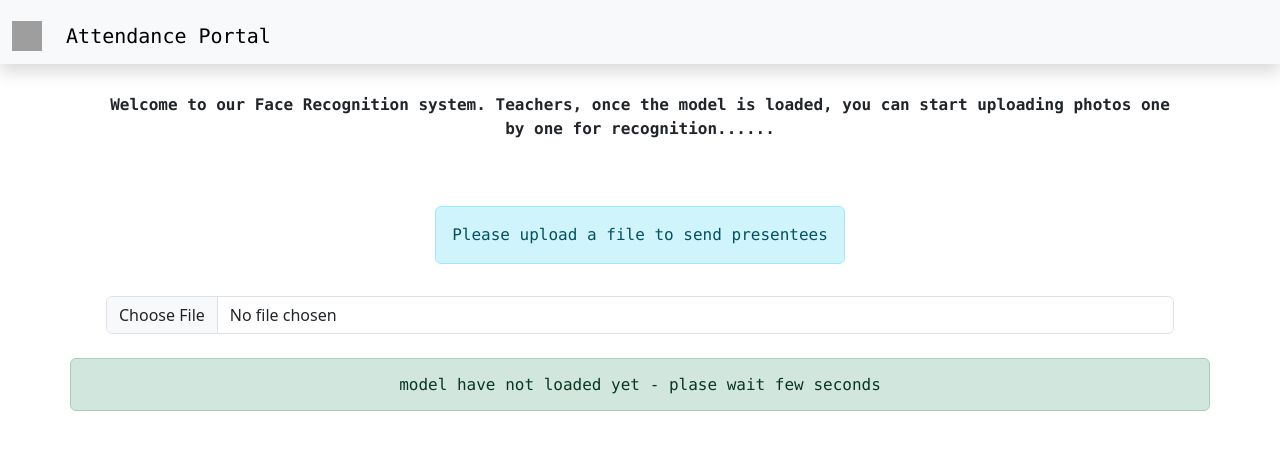
After one commit to Senthilsk10/face_Recognition, a Django app: page /staffs/model_page/ in a window 1280 px wide. The commit adds this page. Shown: the top 450 px of the page. Run offline with Django 5.2, Linux system fonts and the light colour scheme; the visitor is signed in with stand-in values (Sample User, id 1); some libraries are stand-ins or nearby versions; grey boxes are pictures that could not be loaded.

Commit message:
packed up
everything working fine and did our best may be work on adding more featers to it.

```diff
--- a/face_recognition_app/face_recognition_app/settings.py
+++ b/face_recognition_app/face_recognition_app/settings.py
@@ -126,10 +126,13 @@ USE_TZ = True
 # https://docs.djangoproject.com/en/5.0/howto/static-files/
 
 STATIC_URL = 'static/'
+STATIC_ROOT = os.path.join(BASE_DIR, 'static')
 
 # Default primary key field type
 # https://docs.djangoproject.com/en/5.0/ref/settings/#default-auto-field
 
 DEFAULT_AUTO_FIELD = 'django.db.models.BigAutoField'
 
+
+
 LOGIN_REDIRECT_URL = '/staffs/home'
--- a/face_recognition_app/staff/urls.py
+++ b/face_recognition_app/staff/urls.py
@@ -1,9 +1,11 @@
 from django.urls import path
-from .views import Base_view,LoginView,create_Session,session_view,get_result
+from .views import Base_view,LoginView,create_Session,session_view,get_result,model_page
+
 urlpatterns = [
     path('login',LoginView.as_view(),name='login'),
     path('home',Base_view.as_view(),name="home"),
     path('create_session',create_Session,name="create_Session"),
     path('view_session/<str:pk>',session_view,name='session_view'),
-    path('get_result/',get_result,name="get_result")
+    path('get_result/',get_result,name="get_result"),
+    path('model_page/',model_page,name="model_Page"),
 ]
--- a/face_recognition_app/staff/views.py
+++ b/face_recognition_app/staff/views.py
@@ -7,25 +7,29 @@ from django.contrib.auth.models import User
 from .models import Session,Record
 from django.views.decorators.csrf import csrf_exempt
 import json
+from django.contrib.auth.decorators import login_required
+from django.utils.decorators import method_decorator
+
 
 class UserLogin(LoginView):
     success_url = reverse_lazy("home")
 
 
 class Base_view(View):
+    @method_decorator(login_required)
     def get(self,request):
         sessions = Session.objects.all()
         template_name = 'welcome.html'
         return render(request,template_name,{"sessions":sessions})
 
-
+@login_required
 def login_redirector(request,*args,**kwargs):
     if request.user.is_authenticated:
         return redirect('home')
     else:
         return redirect('login')
 
-
+@login_required
 def create_Session(request,*args,**kwargs):
     if request.method == "GET":
         return render(request,'sessionform.html')
@@ -40,7 +44,7 @@ def create_Session(request,*args,**kwargs):
         return redirect('home')
 
 
-
+@method_decorator(login_required)
 def session_view(request,*args,**kwargs):
     key = kwargs.get('pk')
 
@@ -51,7 +55,7 @@ def session_view(request,*args,**kwargs):
 
 
 @csrf_exempt
-
+@login_required
 def get_result(request):
     if request.method == 'POST':
         try:
@@ -74,3 +78,9 @@ def get_result(request):
             return JsonResponse({'error': 'Invalid JSON data'}, status=400)
     else:
         return JsonResponse({'error': 'Method not allowed'}, status=405)
+
+
+@login_required
+def model_page(request,*args,**kwargs):
+
+    return render(request,'main.html')
--- a/face_recognition_app/templates/base.html
+++ b/face_recognition_app/templates/base.html
@@ -22,8 +22,8 @@
 
     <nav class="navbar  navbar-light bg-light mb-2 shadow fixed-top">
         <div class = "container-fluid mt-2">
-            <a class="navbar-brand font-weight-bolder" href="#">
-            <img src="https://upload.wikimedia.org/wikipedia/en/2/2a/Annamalai_University_logo.png" width="30" height="30" class="d-inline-block align-top " alt="">&nbsp;&nbsp;&nbsp;&nbsp;Attendance Portal
+            <a class="navbar-brand font-weight-bolder font-monospace" href="#">
+            <img src="https://upload.wikimedia.org/wikipedia/en/2/2a/Annamalai_University_logo.png" width="30" height="30" class="d-inline-block align-top " alt="">&nbsp;&nbsp;Attendance Portal
             </a>
             {% block login %} {% endblock %}
         </div>
--- /dev/null
+++ b/face_recognition_app/templates/main.html
@@ -0,0 +1,27 @@
+{% extends 'base.html' %}
+
+{% block jsscript %}
+<script defer src="https://cdn.rawgit.com/Senthilsk10/face-api-web/main/face-api.min.js"></script>
+  <script defer src="https://cdn.rawgit.com/Senthilsk10/face-api-web/main/script.js"></script>
+{% endblock %}
+{% block content %}
+  <div class="container-fluid ">
+    <div class="container mt-1">
+      <p class = "text-center fw-bolder alert alert-white font-monospace text-dark">
+        Welcome to our Face Recognition system. Teachers, once the model is loaded, you can start uploading photos one by one for recognition......
+      </p>
+    </div>
+    <div class="container">
+      <div class="p-4 text-center mt-4">
+        <label class="form-label alert alert-info font-monospace">Please upload a file to send presentees</label>
+        <input class="form-control mt-3" type="file" id="imageUpload">
+      </div>
+      <div class="row text-center" >
+        <h6 class = "alert alert-success font-monospace" id = "message">
+          model have not loaded yet - plase wait few seconds
+        </h6>
+      </div>
+    </div>
+  </div>
+
+  {% endblock %}
```
Also changed, not shown: face_recognition_app/templates/session.html (+6 -6 lines), face_recognition_app/templates/welcome.html (+5 -5 lines).
